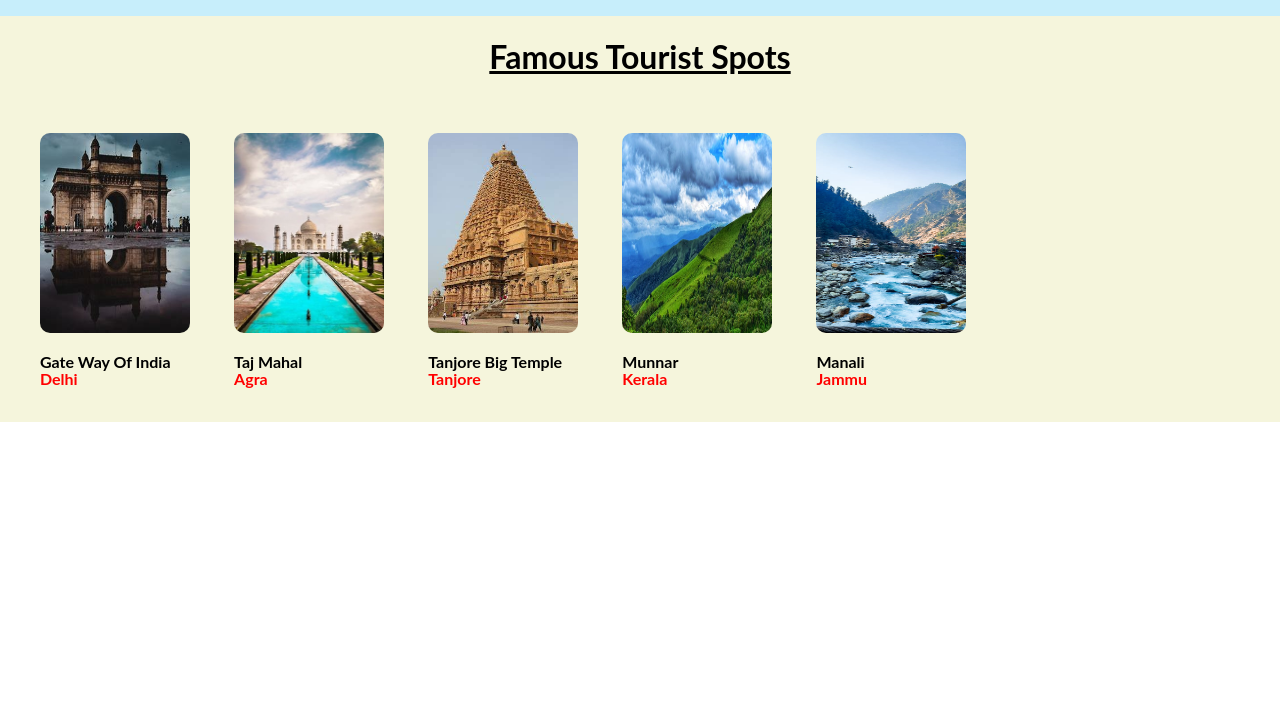
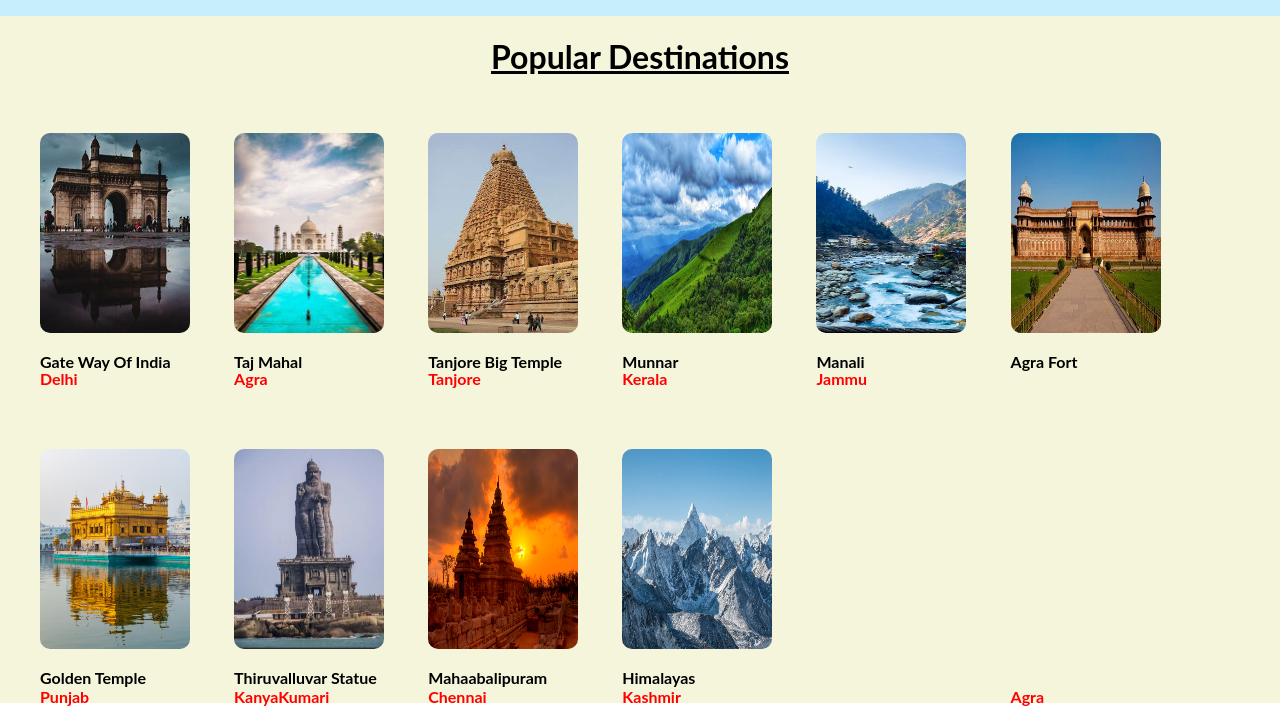
Before and after one commit to Kiruthick-07/PIZZA-ARENA, a plain HTML site: page index.html in a window 1280 px wide. Shown: the part 684-1390 px from the top of the page. Before the commit the page ends 1106 px from the top, so only its background shows below. Drawn offline with Linux system fonts and the light colour scheme.

Commit message:
mid completed

```diff
--- a/index.html
+++ b/index.html
@@ -16,10 +16,10 @@
     <button>Discover</button>
     <div class="button">
     <ul class="menu">
-        <li id="li1">HOME</li>
-        <li id="li1">TOURISM</li>
-        <li id="li1">PLACES TO GO</li>
-        <li id="li1">CONTACT US</li>
+        <li id="li1"><a id="l1"href="E:\vs code\js demo\guess number.html">HOME</a></li>
+        <li id="li1"><a id="l1" href="">TOURISM</a></li>
+        <li id="li1"><a id="l1" href="">PLACES TO GO</a></li>
+        <li id="li1"><a id="l1" href="">CONTACT US</a></li>
     </ul>
     <img class="logo" src="travel india logo.png" height="150px" width="160px">
     </div>
@@ -35,34 +35,60 @@
     </div>
     <div class="div3">
         <center>
-            <h1><u>Famous Tourist Spots</u></h1>
+            <h1><u>Popular Destinations</u></h1>
         </center>
         <div class="gateway">
             <img id="img1" src="gate way of india.jpeg" height="200px" width="150px">
-            <p>Gate Way Of India</p>
+            <p><a id="l2"href="https://en.wikipedia.org/wiki/Gateway_of_India">Gate Way Of India</a></p>
             <p id="p">Delhi</p>
         </div>
         <div class="tajmahal">
            <img id="img2" src="taj mahal.jpeg" height="200px" width="150px">
-           <p>Taj Mahal</p>
+           <p><a id="l2"  href="https://en.wikipedia.org/wiki/Taj_Mahal">Taj Mahal</a></p>
            <p id="p1">Agra</p>
         </div>
         <div class="temple">
            <img src="big temple.jpeg" height="200px" width="150px">
-           <p>Tanjore Big Temple</p>
+           <p><a id="l2" href="https://en.wikipedia.org/wiki/Brihadisvara_Temple">Tanjore Big Temple</a></p>
            <p id="p2">Tanjore</p>
         </div>
         <div class="munnar">
             <img src="green mountain.jpg" height="200px" width="150px">
-            <p>Munnar</p>
+            <p><a id="l2" href="https://en.wikipedia.org/wiki/Munnar">Munnar</a></p>
             <p id="p4">Kerala</p>
         </div>
         <div class="manali">
             <img src="manali.jpg" height="200px" width="150px">
-            <p>Manali</p>
+            <p><a id="l2" href="https://en.wikipedia.org/wiki/Manali,_Himachal_Pradesh">Manali</a></p>
             <p id="p3">Jammu</p>
         </div>
+        <div class="agrafort">
+            <img src="agrafort.jpg" height="200px" width="150px">
+            <p><a id="l2" href="https://en.wikipedia.org/wiki/Agra_Fort">Agra Fort</a></p>
+            <p id="p5">Agra</p>
+        </div>
+        <div class="goldentemple">
+            <img src="golden-temple-7-1024x1536.jpg" height="200px" width="150px">
+            <p><a id="l2" href="https://en.wikipedia.org/wiki/Golden_Temple">Golden Temple</a></p>
+            <p id="p6">Punjab</p>
+        </div>
+        <div class="valluvar">
+            <img src="Screenshot 2024-11-01 185002.png" height="200px" width="150px">
+            <p><a id="l2" href="https://en.wikipedia.org/wiki/Thiruvalluvar_Statue">Thiruvalluvar Statue</a></p>
+            <p id="p7">KanyaKumari</p>
+        </div>
+        <div class="mahabalipuram">
+            <img src="mahaballipuram.png" height="200px" width="150px">
+            <p><a id="l2" href="https://en.wikipedia.org/wiki/Mamallapuram">Mahaabalipuram</a></p>
+            <p id="p7">Chennai</p>
+        </div>
+        <div class="himalayas">
+            <img src="himalayan.jpg" height="200px" width="150px">
+            <p><a id="l2" href="https://en.wikipedia.org/wiki/Himalayas">Himalayas</a></p>
+            <p id="p7">Kashmir</p>
+        </div>
+        <br>
+    </div>
 
-    </div>
 </body>
 </html>
--- a/style.css
+++ b/style.css
@@ -58,6 +58,7 @@ li{
     padding: 10px;
     transition: 0.5s;
     font-weight: 1000px;
+    #text-decoration: none;
 }
 .menu{
     top: 40px;
@@ -72,7 +73,14 @@ li{
     text-shadow: 10px;
     background-color: rgb(154, 235, 235);
     border-radius: 40px;
+}
+#l1,#l2{
+    text-decoration: none;
+    color: black;
 
+}
+#l2:hover{
+    color: rgb(241, 129, 9);
 }
 .logo{
     position: absolute;
@@ -240,3 +248,90 @@ li{
     display: inline-block;
     transition: 0.5s;
 }
+.agrafort{
+    display: inline-block;
+    margin-left: 40px;
+    margin-top: 27px;
+    transition: 0.5s;
+}
+.agrafort p{
+    font-weight: 700;
+}
+.agrafort img{
+    border-radius: 10px;
+}
+#p5{
+    color: red;
+    position: absolute;
+    top: 655px;
+}
+.goldentemple{
+    display: inline-block;
+    margin-left: 40px;
+    margin-top:27px;
+    transition: 0.5s;
+}
+.goldentemple p{
+    font-weight: 700;
+}
+.goldentemple img{
+    border-radius: 10px;
+}
+#p6{
+    color: red;
+    position: absolute;
+    top: 655px;
+}
+.valluvar{
+    display: inline-block;
+    margin-left: 40px;
+    margin-top:27px;
+    transition: 0.5s;
+}
+.valluvar p{
+    font-weight: 700;
+}
+.valluvar img{
+    border-radius: 10px;
+}
+#p7{
+    color: red;
+    position: absolute;
+    top: 655px;
+}
+.mahabalipuram{
+    display: inline-block;
+    margin-left: 40px;
+    margin-top: 27px;
+    transition: 0.5s;
+}
+.mahabalipuram p{
+    font-weight: 700;
+}
+.mahabalipuram img{
+    border-radius: 10px;
+}
+.himalayas{
+    display: inline-block;
+    margin-left: 40px;
+    margin-top: 27px;
+    transition: 0.5s;
+}
+.himalayas p{
+    font-weight: 700;
+}
+.himalayas img{
+    border-radius: 10px;
+}
+#a1{
+    margin-top: 10px;
+    position: absolute;
+}
+#l1{
+    color: rgb(82, 88, 88);
+    list-style: none;
+}
+.div4{
+    background-color: antiquewhite;
+    position: absolute;
+}
```
Also changed, not shown: mahaballipuram.png (added).
